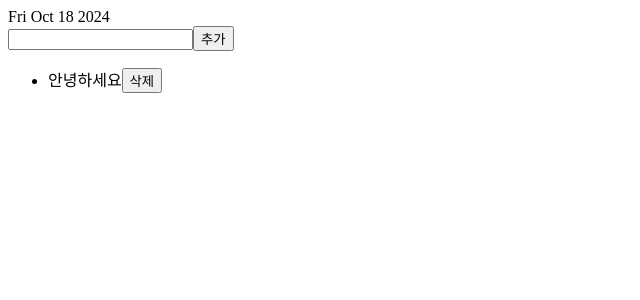
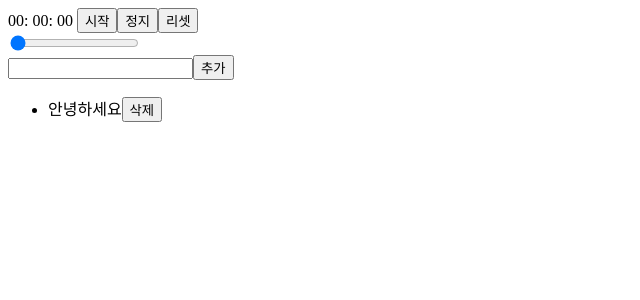
Before and after one commit to wdohoon/oz, a React (Vite) app in the folder React-Redux/react-todo/: page / in a window 1280 px wide. Shown: the top 300 px of the page, without its empty margins (0-640 px from the left). Built offline with nearby package versions, Linux system fonts and the light colour scheme.

Commit message:
2024.10.18

```diff
--- a/React-Redux/react-todo/src/App.jsx
+++ b/React-Redux/react-todo/src/App.jsx
@@ -12,7 +12,7 @@
 
     return (
         <>
-            <Clock/>
+            <Timer/>
             <TodoInput setTodo={setTodo}/>
             <TodoList todo={todo} setTodo={setTodo}/>
         </>
@@ -46,20 +46,94 @@
 const StopWatch = () => {
     const [time, setTime] = useState(0);
     const [isOn, setIsOn] = useState(false);
+    const timerRef = useRef(null);
 
     useEffect(() => {
         if (isOn === true) {
-            setInterval(() => {
+            const timerId = setInterval(() => {
                 setTime((prev) => prev + 1)
-            }, 1000)
+            }, 1000);
+            timerRef.current = timerId;
+        } else {
+            clearInterval(timerRef.current);
         }
-    }, [])
+    }, [isOn])
 
     return (
         <div>
             {formatTime(time)}
-            <button>{isOn ? "끄기" : "켜기"}</button>
-            <button>리셋</button>
+            <button
+                onClick={() => setIsOn((prev) => !prev)}
+            >
+                {isOn ? "끄기" : "켜기"}
+            </button>
+            <button
+                onClick={() => {
+                    setTime(0);
+                    setIsOn(false);
+                }}
+            >
+                리셋
+            </button>
+        </div>
+    )
+}
+
+const Timer = () => {
+    const [startTime, setStartTime] = useState(0);
+    const [isOn, setIsOn] = useState(false);
+    const [time, setTime] = useState(0);
+    const timerRef = useRef(null);
+
+    useEffect(() => {
+        if (isOn && time > 0){
+            const timerId = setInterval(() => {
+                setTime((prev) => prev - 1)
+            }, 1000);
+            timerRef.current = timerId;
+        }else if (!isOn || time === 0){
+            clearInterval(timerRef.current);
+        }
+        return () => clearInterval(timerRef.current);
+    }, [isOn, time])
+
+    return (
+        <div>
+            <div>
+                {time ? formatTime(time) :formatTime(startTime) }
+                <button
+                    onClick={() => {
+                        setIsOn(true)
+                        setTime(time ? time : startTime)
+                        setStartTime(0)
+                    }}
+                >
+                    시작
+                </button>
+                <button
+                    onClick={() => setIsOn(false)}
+                >
+                    정지
+                </button>
+                <button
+                    onClick={() => {
+                        setTime(0);
+                        setIsOn(false);
+                    }}
+                >
+                    리셋
+                </button>
+            </div>
+            <input
+                type="range"
+                value={startTime}
+                onChange={(e) =>
+                    setStartTime(e.target.value)
+                }
+                max='3600'
+                step='30'
+                min='0'
+            />
         </div>
     )
 }
```
